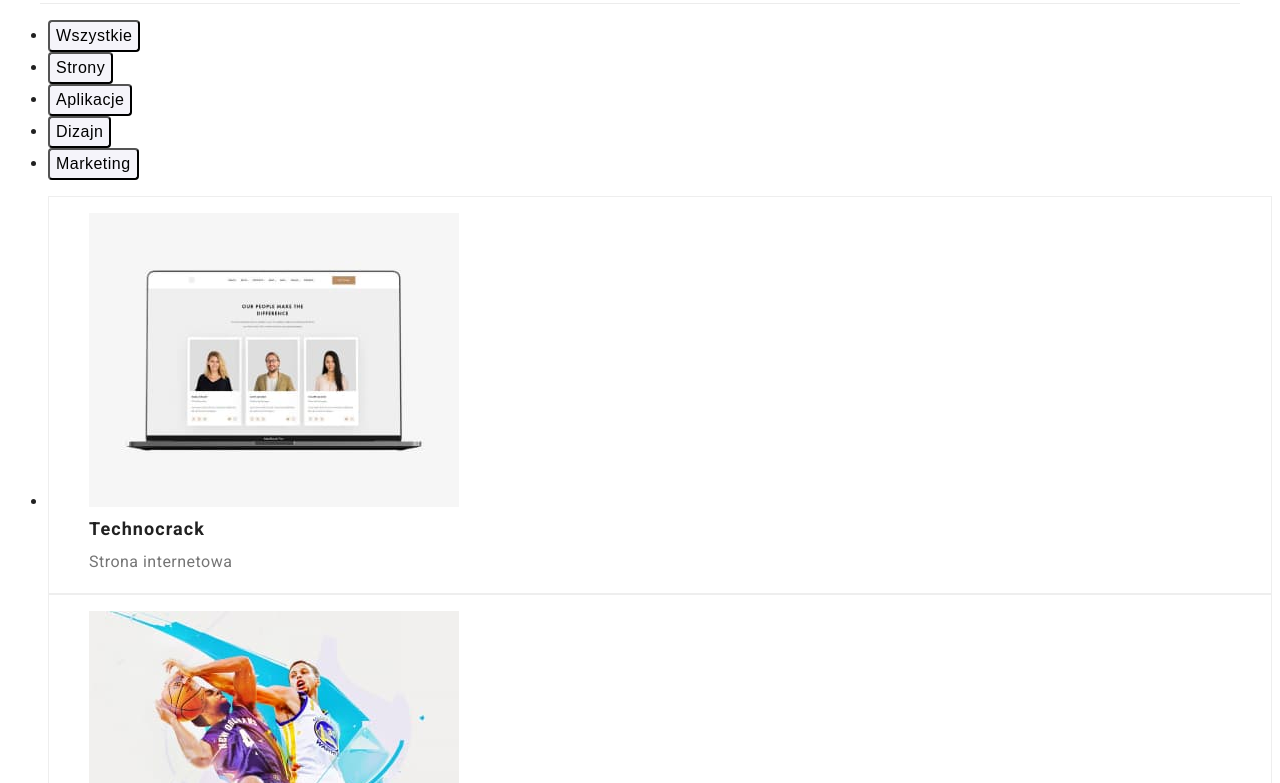
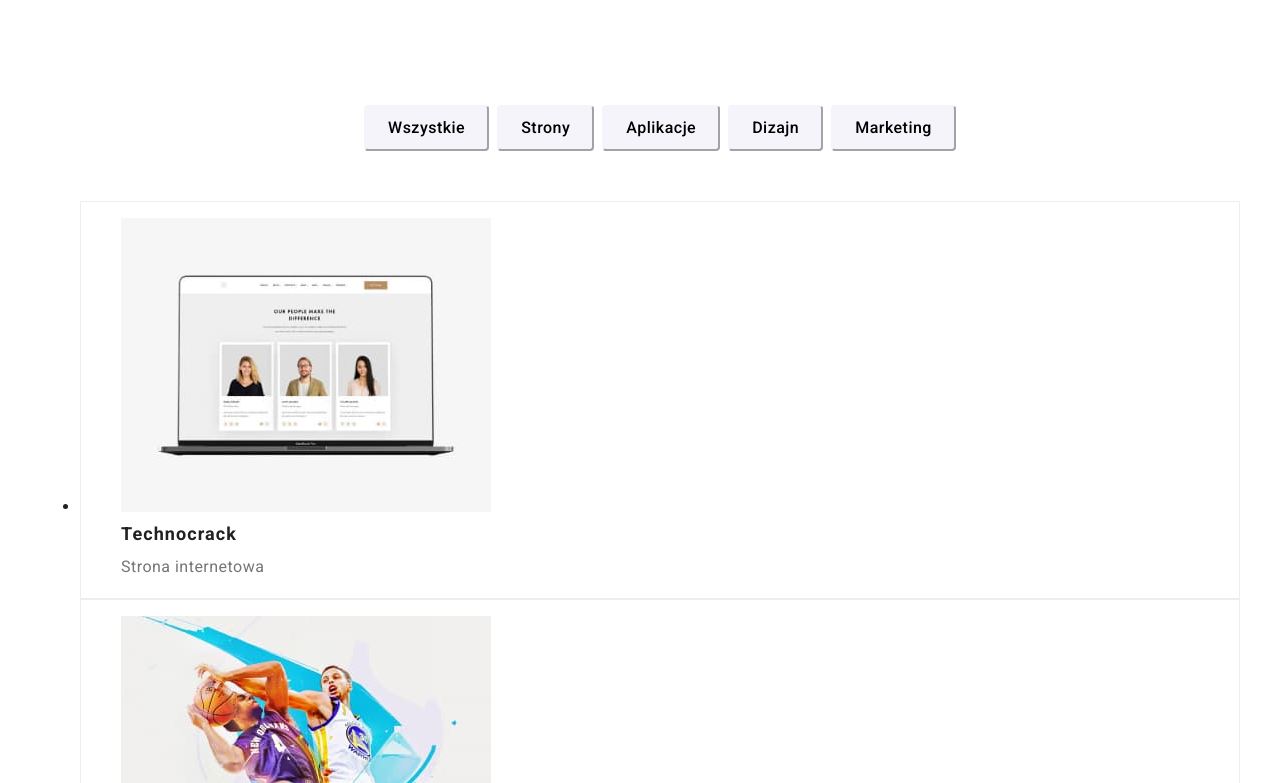
Before and after one commit to ArkadiuszMyszka/goit-markup-hw-03, a plain HTML site: page portfolio.html in a window 1280 px wide. Shown: the part 85-868 px from the top of the page. Drawn offline with Linux system fonts and the light colour scheme.

Commit message:
portfolio button done

```diff
--- a/css/styles.css
+++ b/css/styles.css
@@ -29,14 +29,14 @@ body {
 
 }
 h1, h2, h3, p {
-    margin: 0;
+    margin: 0px;
 }
 
 
 .container {
 
     width: 1200px;
-    margin: 0 auto;
+    margin: 0px auto;
     }
 .section {
     padding-top: 94px;
@@ -332,6 +332,15 @@ letter-spacing: 0.03em;
 /*.main-bottom li {
     background-color: var(--brand-color-background);
 }*/
+.portfolio-button-box{
+    margin-bottom: 50px;
+}
+.button-portfolio {
+    display: flex;
+    list-style: none;
+    justify-content: center;
+
+}
 .button-portfolio button {
     cursor: pointer;
     background-color: var(--brand-color-port-button-background);
@@ -341,7 +350,15 @@ letter-spacing: 0.03em;
         line-height: 1.625;
         text-align: center;
         letter-spacing: 0.03em;
+        border-color: var(--brand-color-port-button-background);
 
+}
+ .button-portfolio > .portfolio-button-list:not(:last-child) {
+    margin-right: 8px;
+}
+.portfolio-button-list-box {
+    padding: 8px 22px;
+    margin: 0px;
 }
 .button-portfolio button:hover,.button-portfolio button:focus {
     background-color: var(--brand-color-hover);
--- a/portfolio.html
+++ b/portfolio.html
@@ -8,6 +8,7 @@
         rel="stylesheet">
     <title>goit-markup-hw-02</title>
     <meta charset="utf-8" />
+    <link rel="stylesheet" href="./css/modern-normalize.min.css" />
     <link rel="stylesheet" href="./css/styles.css" />
 </head>
     <body>
@@ -33,14 +34,14 @@
                 </div>
             </header>
         </div>
-        <main>
-            <div>
+        <main class="container section">
+            <div class="portfolio-button-box">
                 <ul class="button-portfolio">
-                    <li><button type="button">Wszystkie</button></li>
-                    <li><button type="button">Strony</button></li>
-                    <li><button type="button">Aplikacje</button></li>
-                    <li><button type="button">Dizajn</button></li>
-                    <li><button type="button">Marketing</button></li>
+                    <li class="portfolio-button-list"><button class="portfolio-button-list-box" type="button">Wszystkie</button></li>
+                    <li class="portfolio-button-list"><button class="portfolio-button-list-box" type="button">Strony</button></li>
+                    <li class="portfolio-button-list"><button class="portfolio-button-list-box" type="button">Aplikacje</button></li>
+                    <li class="portfolio-button-list"><button class="portfolio-button-list-box" type="button">Dizajn</button></li>
+                    <li class="portfolio-button-list"><button class="portfolio-button-list-box" type="button">Marketing</button></li>
                 </ul>
             </div>
             <section class="portfolio-central">
```
Also changed, not shown: index.html (+4 -4 lines).
